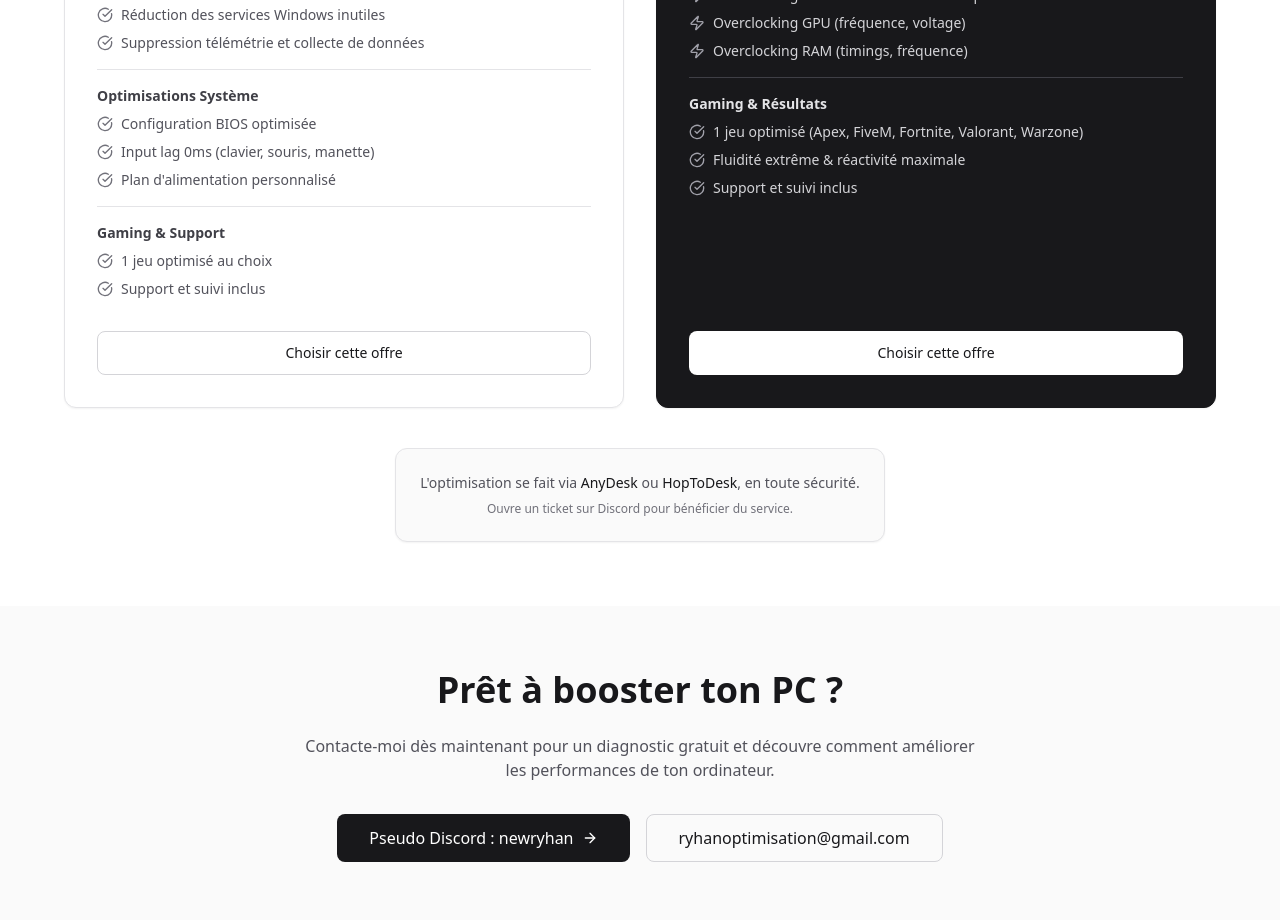
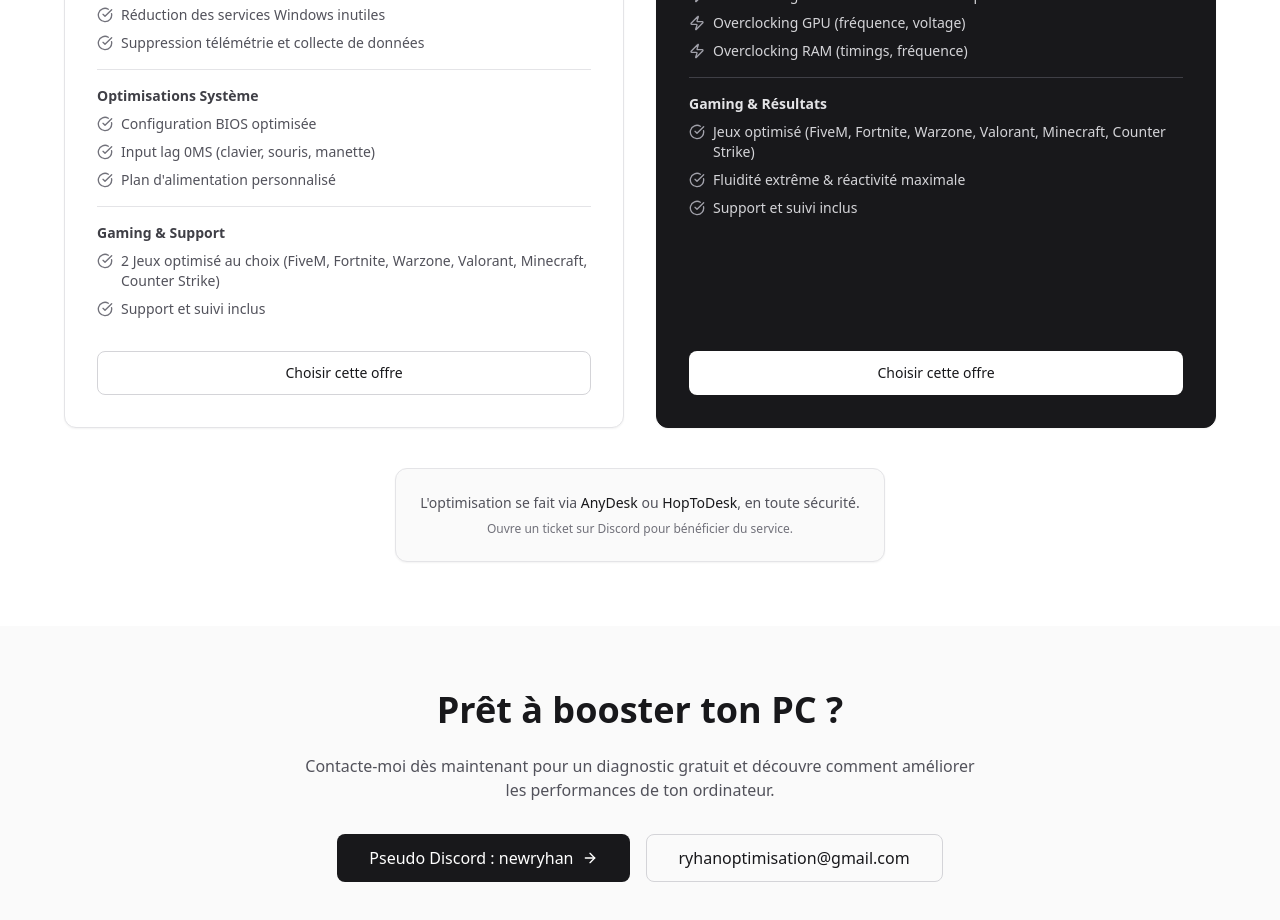
Before and after one commit to ryhanoptimisation/mon-site-nextjs, a Next.js app: page / in a window 1280 px wide. Shown: the part 3460-4380 px from the top of the page. Built offline with nearby package versions, Linux system fonts and the light colour scheme.

Commit message:
Update page.tsx

```diff
--- a/src/app/page.tsx
+++ b/src/app/page.tsx
@@ -558,7 +558,7 @@ export default function Home() {
                     </li>
                     <li className="flex items-start gap-2 text-sm text-zinc-600 dark:text-zinc-400">
                       <CheckCircle className="w-4 h-4 text-zinc-500 mt-0.5 flex-shrink-0" />
-                      Input lag 0ms (clavier, souris, manette)
+                      Input lag 0MS (clavier, souris, manette)
                     </li>
                     <li className="flex items-start gap-2 text-sm text-zinc-600 dark:text-zinc-400">
                       <CheckCircle className="w-4 h-4 text-zinc-500 mt-0.5 flex-shrink-0" />
@@ -576,7 +576,8 @@ export default function Home() {
                   <ul className="space-y-2">
                     <li className="flex items-start gap-2 text-sm text-zinc-600 dark:text-zinc-400">
                       <CheckCircle className="w-4 h-4 text-zinc-500 mt-0.5 flex-shrink-0" />
-                      1 jeu optimisé au choix
+                      2 Jeux optimisé au choix
+                     (FiveM, Fortnite, Warzone, Valorant, Minecraft, Counter Strike)
                     </li>
                     <li className="flex items-start gap-2 text-sm text-zinc-600 dark:text-zinc-400">
                       <CheckCircle className="w-4 h-4 text-zinc-500 mt-0.5 flex-shrink-0" />
@@ -670,7 +671,7 @@ export default function Home() {
                   <ul className="space-y-2">
                     <li className="flex items-start gap-2 text-sm text-zinc-300 dark:text-zinc-600">
                       <CheckCircle className="w-4 h-4 text-zinc-400 dark:text-zinc-500 mt-0.5 flex-shrink-0" />
-                      1 jeu optimisé (Apex, FiveM, Fortnite, Valorant, Warzone)
+                      Jeux optimisé (FiveM, Fortnite, Warzone, Valorant, Minecraft, Counter Strike)
                     </li>
                     <li className="flex items-start gap-2 text-sm text-zinc-300 dark:text-zinc-600">
                       <CheckCircle className="w-4 h-4 text-zinc-400 dark:text-zinc-500 mt-0.5 flex-shrink-0" />
```
